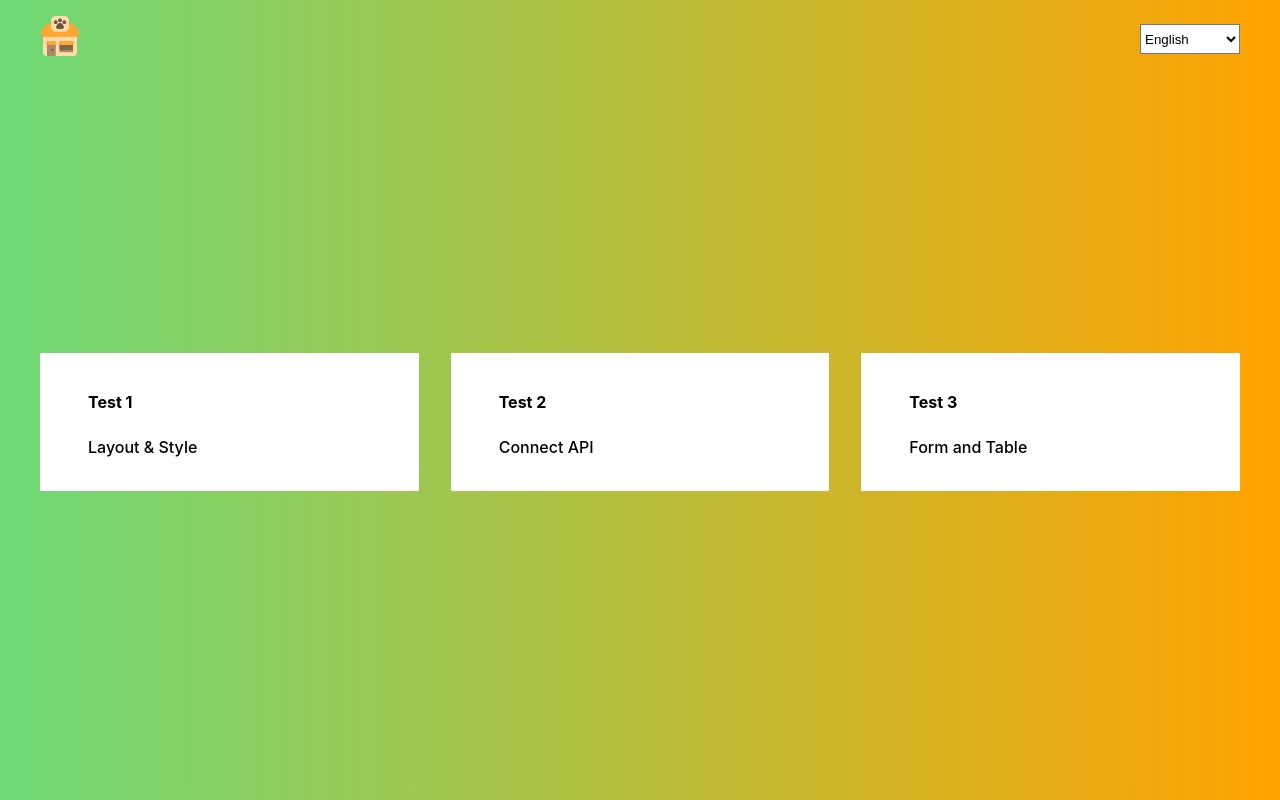
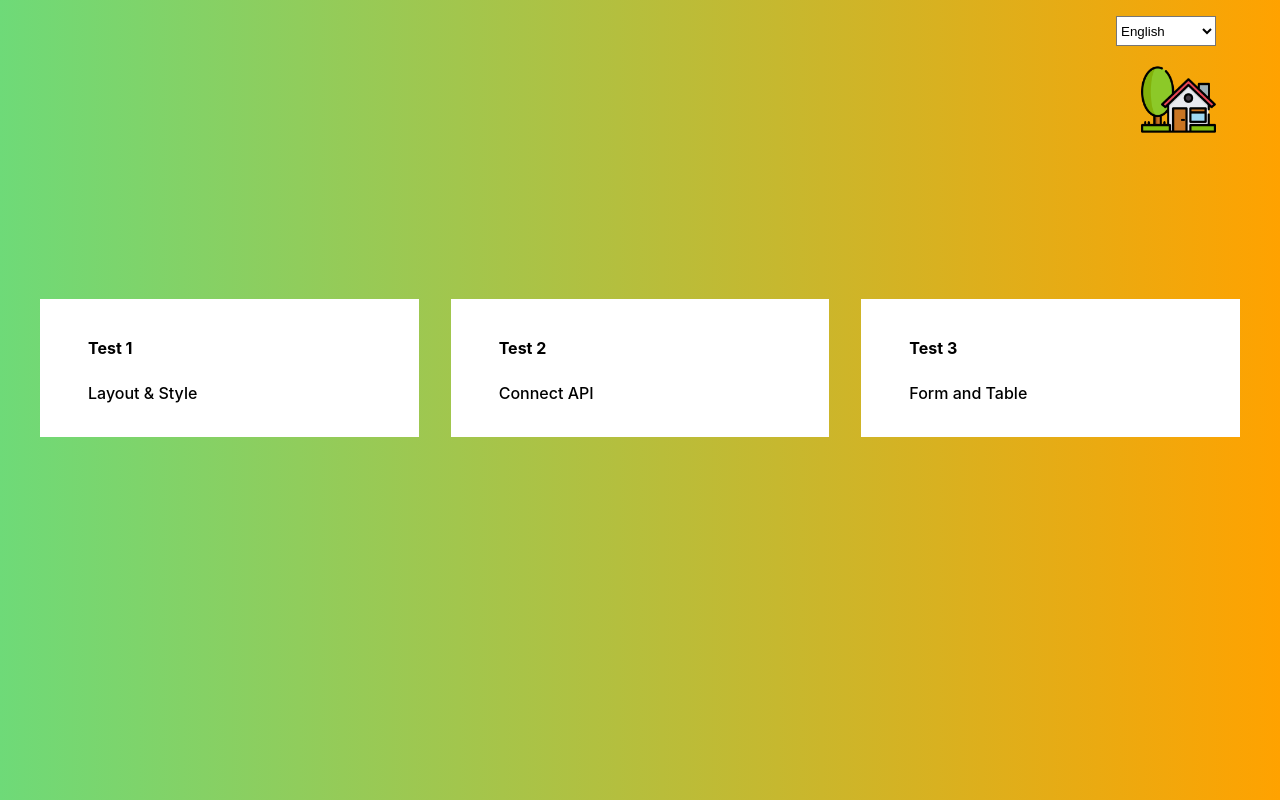
Before and after one commit to Little-BlackCat/react-test, a React (Vite) app: page / in a window 1280 px wide. Built offline with nearby package versions, Linux system fonts and the light colour scheme.

Commit message:
fix: position navbar

```diff
--- a/src/App.css
+++ b/src/App.css
@@ -6,15 +6,22 @@
 }
 
 .nav {
+  position: absolute;
+  top: 0;
+  right: 5%;
+}
+
+.menu {
   display: flex;
-  justify-content: space-between;
-  align-items: center;
+  flex-direction: column;
+  align-items: flex-end;
+  gap: 1rem;
   margin-top: 1rem;
 }
 
 .home-icon {
   transition: transform .2s;
-  width: 40px;
+  width: 75px;
 }
 
 .home-icon:hover {
--- a/src/components/Navbar.tsx
+++ b/src/components/Navbar.tsx
@@ -4,10 +4,12 @@ import Languages from "./Languages"
 const Navbar = () => {
   return (
     <div className="nav">
-      <Link to="/">
-        <img className="home-icon" src="/public/home.png" alt="home" />
-      </Link>
-      <Languages />
+      <div className="menu">
+        <Languages />
+        <Link to="/">
+          <img className="home-icon" src="/public/home.png" alt="home" />
+        </Link>
+      </div>
     </div>
   )
 }
```
Also changed, not shown: public/home.png.
